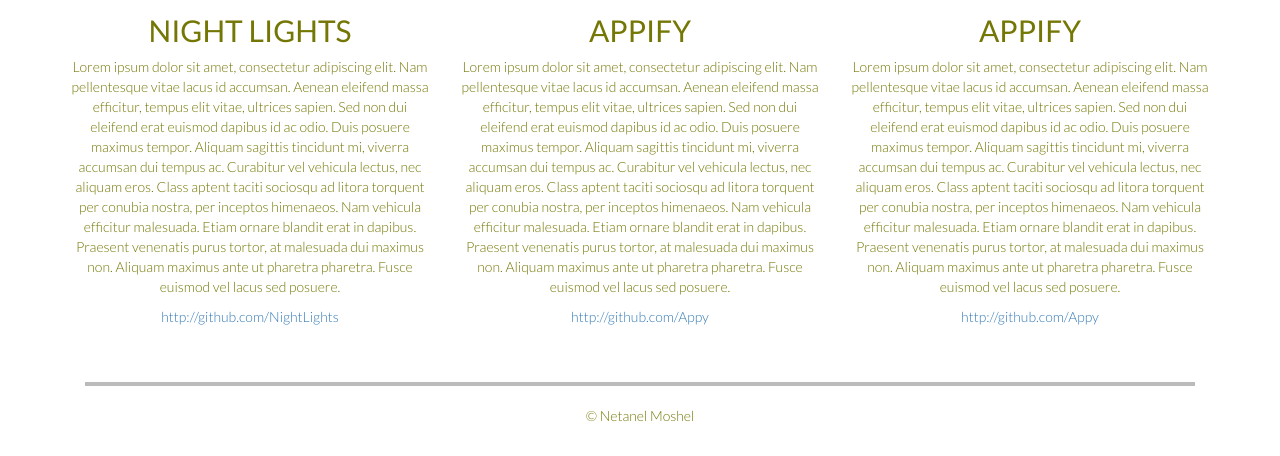
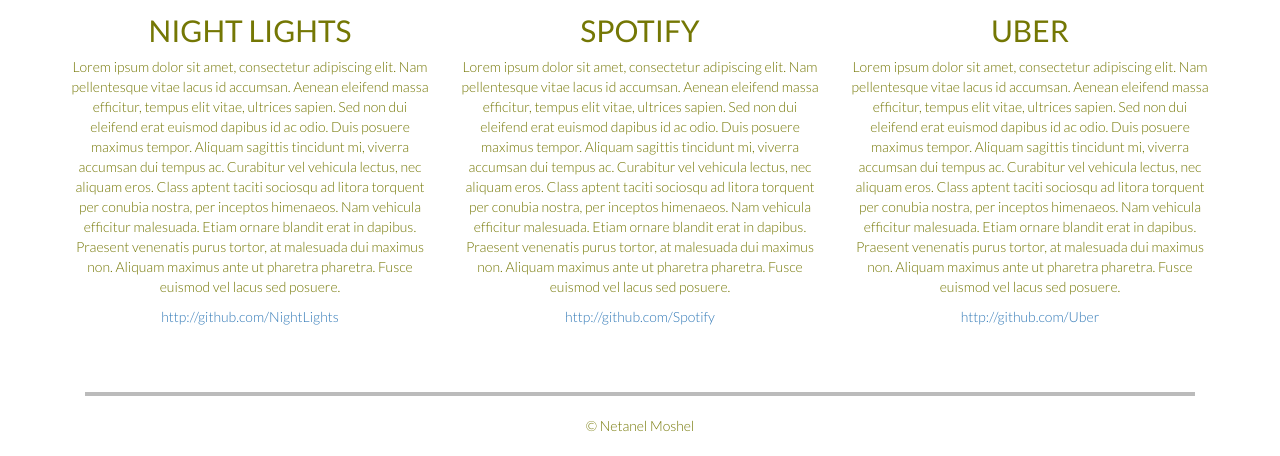
Before and after one commit to netmet12/portfolio, a website: page index.html in a window 1280 px wide. Shown: the part 959-1415 px from the top of the page. Drawn offline with Linux system fonts and the light colour scheme.

Commit message:
some small changes

```diff
--- a/index.html
+++ b/index.html
@@ -43,7 +43,9 @@
 
 				<h2 class="text-uppercase">Night Lights</h2>
 				<p>Lorem ipsum dolor sit amet, consectetur adipiscing elit. Nam pellentesque vitae lacus id accumsan. Aenean eleifend massa efficitur, tempus elit vitae, ultrices sapien. Sed non dui eleifend erat euismod dapibus id ac odio. Duis posuere maximus tempor. Aliquam sagittis tincidunt mi, viverra accumsan dui tempus ac. Curabitur vel vehicula lectus, nec aliquam eros. Class aptent taciti sociosqu ad litora torquent per conubia nostra, per inceptos himenaeos. Nam vehicula efficitur malesuada. Etiam ornare blandit erat in dapibus. Praesent venenatis purus tortor, at malesuada dui maximus non. Aliquam maximus ante ut pharetra pharetra. Fusce euismod vel lacus sed posuere.</p>
-				<a href="#">http://github.com/NightLights</a>
+				<p>
+					<a href="#">http://github.com/NightLights</a>
+				</p>
 
 			</div>
 			<div class="col-md-4 text-center">
@@ -51,17 +53,21 @@
 					<img class="img-responsive" src="images/spotify-small_1x.jpg" srcset="images/spotify-small_1x.jpg 1x, images/spotify-small_2x.jpg 2x" alt="Night Lights">
 				</div>
 
-				<h2 class="text-uppercase">Appify</h2>
+				<h2 class="text-uppercase">Spotify</h2>
 				<p>Lorem ipsum dolor sit amet, consectetur adipiscing elit. Nam pellentesque vitae lacus id accumsan. Aenean eleifend massa efficitur, tempus elit vitae, ultrices sapien. Sed non dui eleifend erat euismod dapibus id ac odio. Duis posuere maximus tempor. Aliquam sagittis tincidunt mi, viverra accumsan dui tempus ac. Curabitur vel vehicula lectus, nec aliquam eros. Class aptent taciti sociosqu ad litora torquent per conubia nostra, per inceptos himenaeos. Nam vehicula efficitur malesuada. Etiam ornare blandit erat in dapibus. Praesent venenatis purus tortor, at malesuada dui maximus non. Aliquam maximus ante ut pharetra pharetra. Fusce euismod vel lacus sed posuere.</p>
-				<a href="#">http://github.com/Appy</a>
+				<p>
+					<a href="#">http://github.com/Spotify</a>
+				</p>
 			</div>
 			<div class="col-md-4 text-center">
 				<div class="img-work">
 					<img class="img-responsive " src="images/uber-small_1x.jpg" srcset="images/uber-small_1x.jpg 1x, images/uber-small_2x.jpg 2x" alt="Night Lights">
 				</div>
-				<h2 class="text-uppercase">Appify</h2>
+				<h2 class="text-uppercase">Uber</h2>
 				<p>Lorem ipsum dolor sit amet, consectetur adipiscing elit. Nam pellentesque vitae lacus id accumsan. Aenean eleifend massa efficitur, tempus elit vitae, ultrices sapien. Sed non dui eleifend erat euismod dapibus id ac odio. Duis posuere maximus tempor. Aliquam sagittis tincidunt mi, viverra accumsan dui tempus ac. Curabitur vel vehicula lectus, nec aliquam eros. Class aptent taciti sociosqu ad litora torquent per conubia nostra, per inceptos himenaeos. Nam vehicula efficitur malesuada. Etiam ornare blandit erat in dapibus. Praesent venenatis purus tortor, at malesuada dui maximus non. Aliquam maximus ante ut pharetra pharetra. Fusce euismod vel lacus sed posuere.</p>
-				<a href="#">http://github.com/Appy</a>
+				<p>
+					<a href="#">http://github.com/Uber</a>
+				</p>
 			</div>
 		</div>
 		<div class="row copyright">
```
